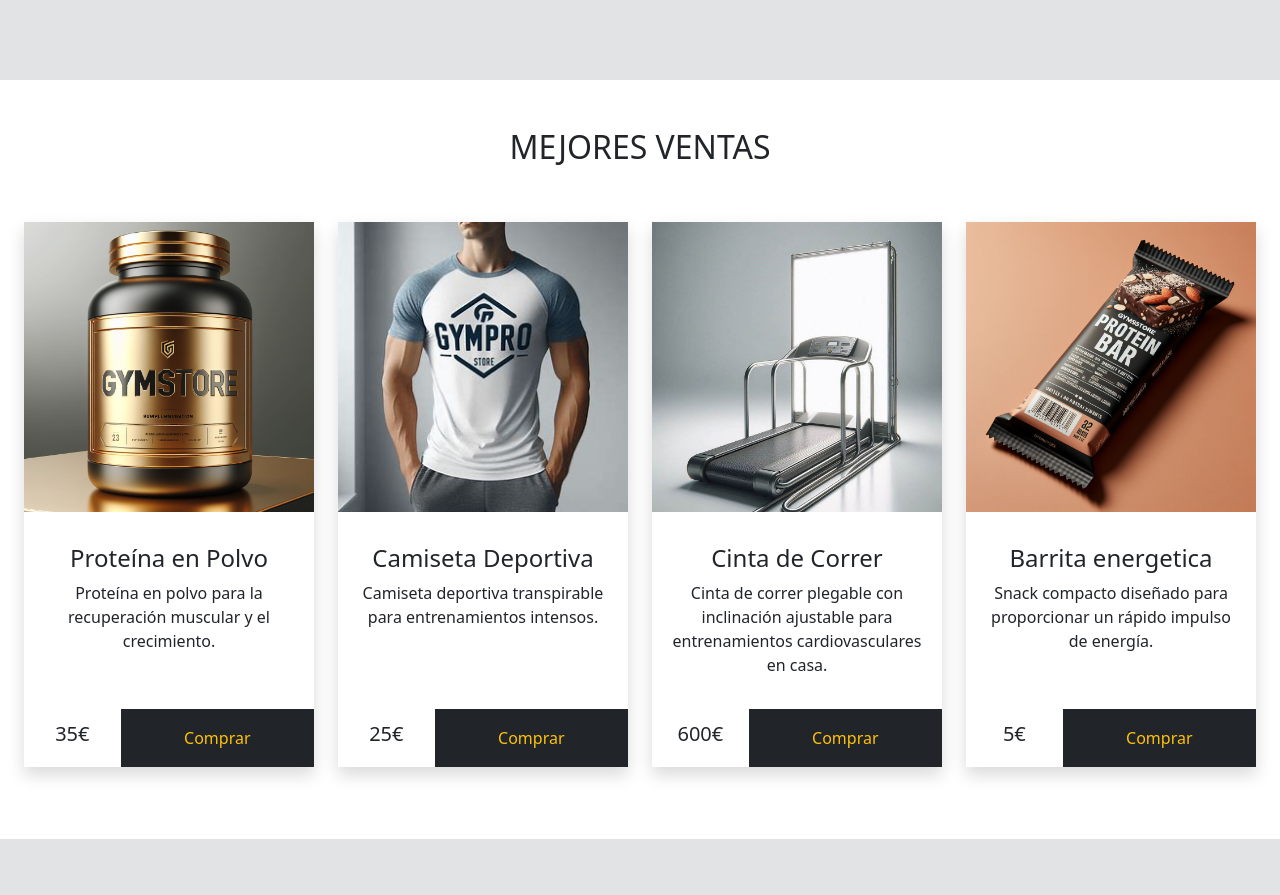
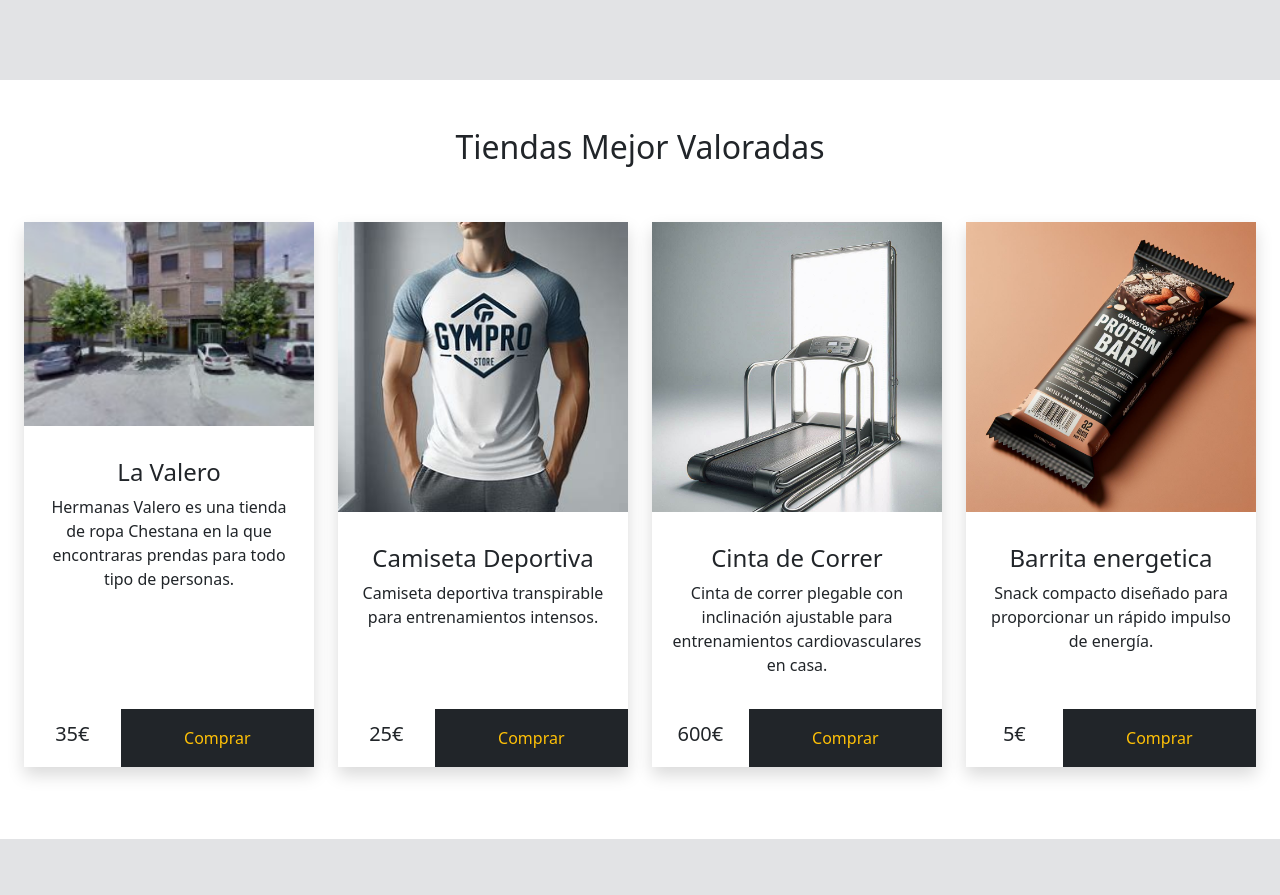
Before and after one commit to pabloarnau12/ProyectoVicente, an Angular app: page /home in a window 1280 px wide. Shown: the part 1000-1895 px from the top of the page. Built offline with nearby package versions, Linux system fonts and the light colour scheme.

Commit message:
primeros cambios: cambiar fotos de catalogo y nombres por los de las tiendas reales

```diff
--- a/src/app/component/bestsellers/bestsellers.component.html
+++ b/src/app/component/bestsellers/bestsellers.component.html
@@ -2,7 +2,7 @@
 
 <div class="container-fluid text-center pb-5 ">
   <div class="row m-5">
-    <h2>MEJORES VENTAS</h2>
+    <h2>Tiendas Mejor Valoradas</h2>
   </div>
   <div class="container-fluid">
     <div class="row justify-content-center ">
--- a/src/assets/json/productos.json
+++ b/src/assets/json/productos.json
@@ -2,17 +2,17 @@
   "productos": [
     {
       "id": 1,
-      "nombre": "Proteína en Polvo",
-      "tipo": "Proteínas",
-      "descripcion": "Proteína en polvo para la recuperación muscular y el crecimiento.",
+      "nombre": "La Valero",
+      "tipo": "Moda",
+      "descripcion": "Hermanas Valero es una tienda de ropa Chestana en la que encontraras prendas para todo tipo de personas.",
       "descripcion_extendida": "La proteína en polvo es un suplemento esencial para aquellos que desean aumentar su masa muscular y mejorar su recuperación después de los entrenamientos. Esta proteína en particular ha sido diseñada para ser fácilmente absorbida por el cuerpo, proporcionando un suministro rápido de aminoácidos que promueven la reparación y el crecimiento muscular. Perfecta para consumir después de cada entrenamiento o como parte de un batido nutritivo en cualquier momento del día.",
       "precio": 35,
-      "foto": "./assets/images/img_productos/imagenProteina.jpg",
+      "foto": "./assets/images/img_productos/valero.png",
       "related_products": [
         {
-          "nombre": "BCAAs",
+          "nombre": "Atmosfera",
           "precio": 25,
-          "foto": "./assets/images/img_productos/proteina2.jpg",
+          "foto": "./assets/images/img_productos/atmosfera.png",
           "id": 2
         },
         {
@@ -31,12 +31,12 @@
     },
     {
       "id": 2,
-      "nombre": "BCAAs",
-      "tipo": "Proteínas",
+      "nombre": "Atmosfera",
+      "tipo": "Moda",
       "descripcion": "Suplemento de BCAAs en polvo para mejorar la recuperación muscular",
       "descripcion_extendida": "Los BCAAs, o aminoácidos de cadena ramificada, son fundamentales para la síntesis de proteínas musculares y la recuperación después del ejercicio. Este suplemento en polvo ofrece una forma rápida y conveniente de proporcionar a los músculos los nutrientes necesarios para reparar y crecer más fuertes. Ideal para consumir antes, durante o después del entrenamiento, los BCAAs ayudan a reducir la fatiga muscular y mejorar el rendimiento.",
       "precio": 25,
-      "foto": "./assets/images/img_productos/proteina2.jpg",
+      "foto": "./assets/images/img_productos/atmosfera.png",
       "related_products": [
         {
           "nombre": "Proteína en Polvo",
```
Also changed, not shown: src/assets/images/img_productos/atmosfera.png (added), src/assets/images/img_productos/valero.png (added).
